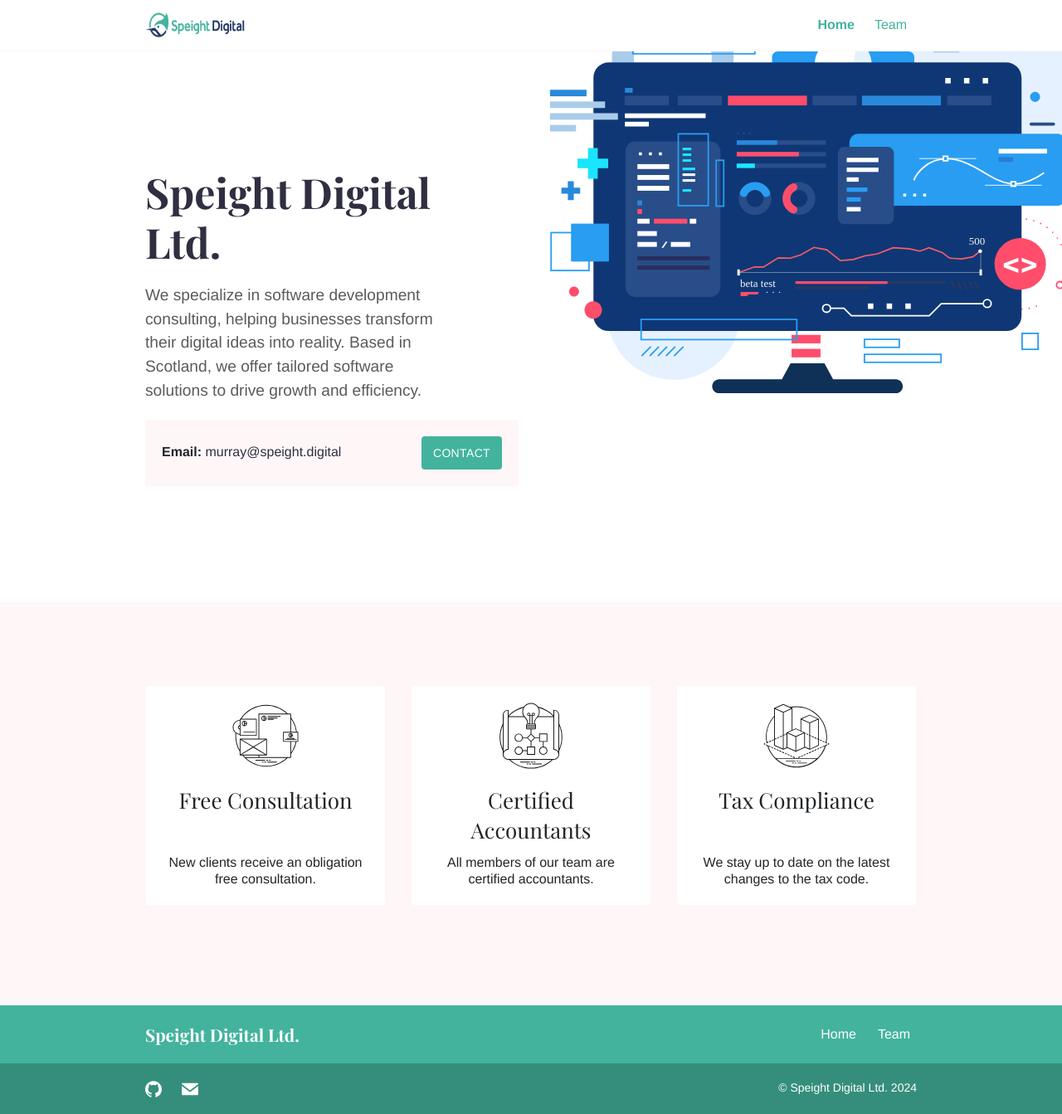
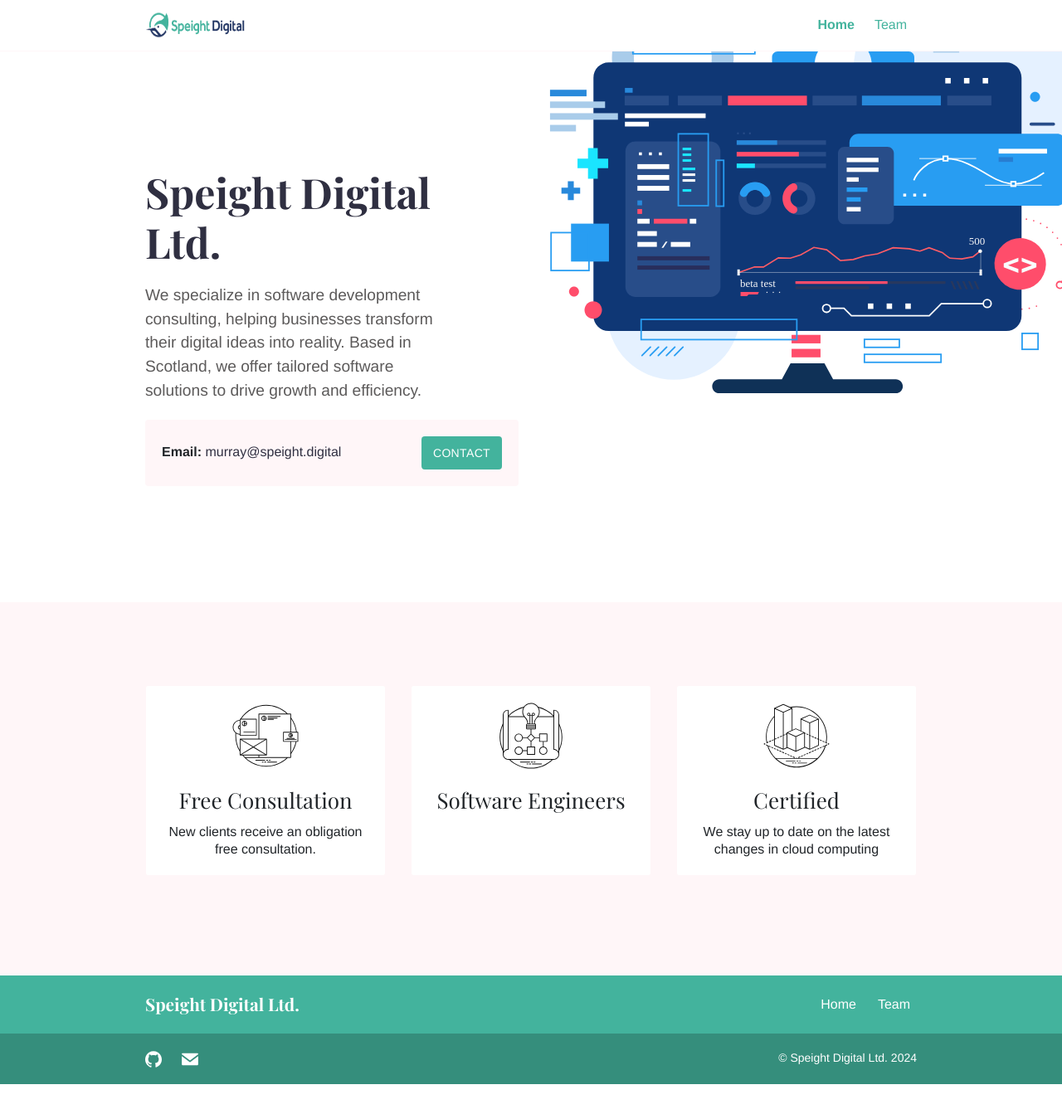
Before and after one commit to MurraySpeight/murrayspeight.github.io, a Jekyll site: the page built from index.md, in a window 1280 px wide. Shown: the whole page at 83% size. Built offline with Jekyll 4.4.1, drawn with Linux system fonts in a browser that asks for light colours; after the commit the page ends 1307 px from its top, so only the background shows below that.

Commit message:
Alter home page

```diff
--- a/_data/features.json
+++ b/_data/features.json
@@ -9,8 +9,8 @@
     }
   },
   {
-    "title": "Certified Accountants",
-    "description": "All members of our team are certified accountants.",
+    "title": "Software Engineers",
+    "description": "",
     "image": {
       "url": "images/features/noun_The Process_1885341.svg",
       "width": 80,
@@ -18,8 +18,8 @@
     }
   },
   {
-    "title": "Tax Compliance",
-    "description": "We stay up to date on the latest changes to the tax code.",
+    "title": "Certified",
+    "description": "We stay up to date on the latest changes in cloud computing",
     "image": {
       "url": "images/features/noun_3d modeling_1885342.svg",
       "width": 80,
```
